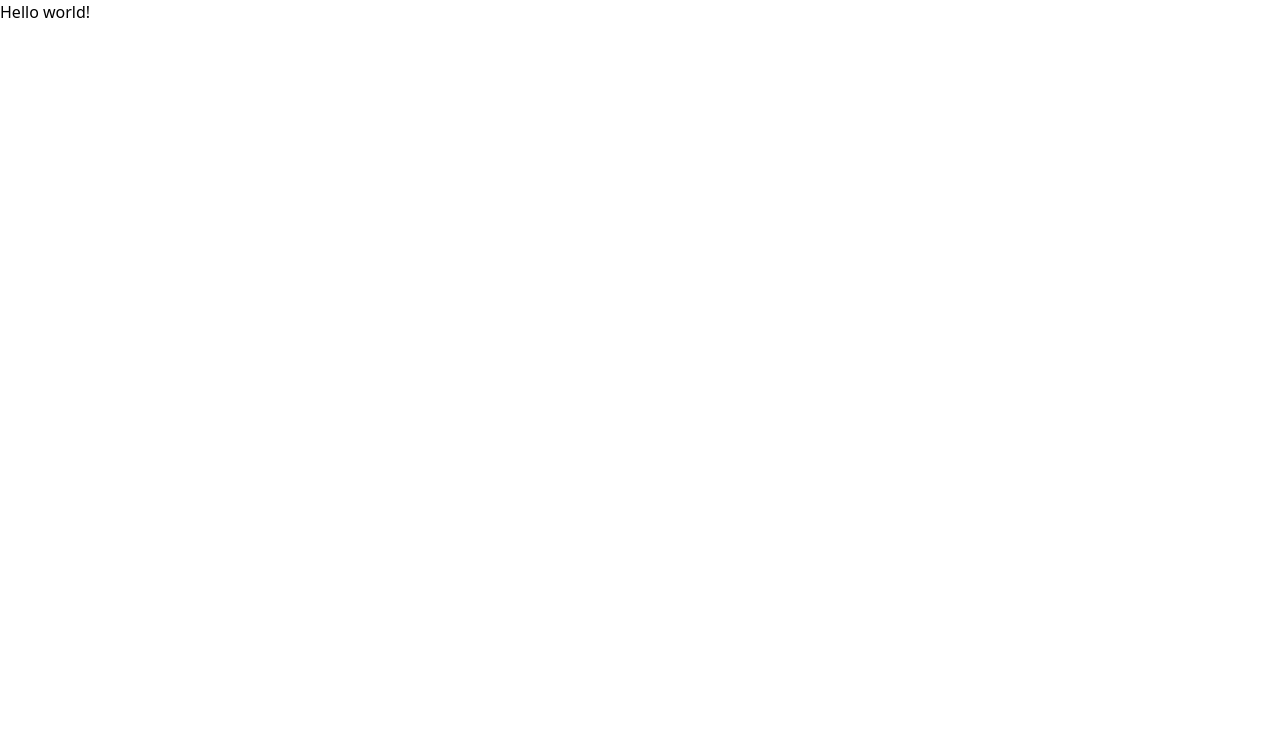
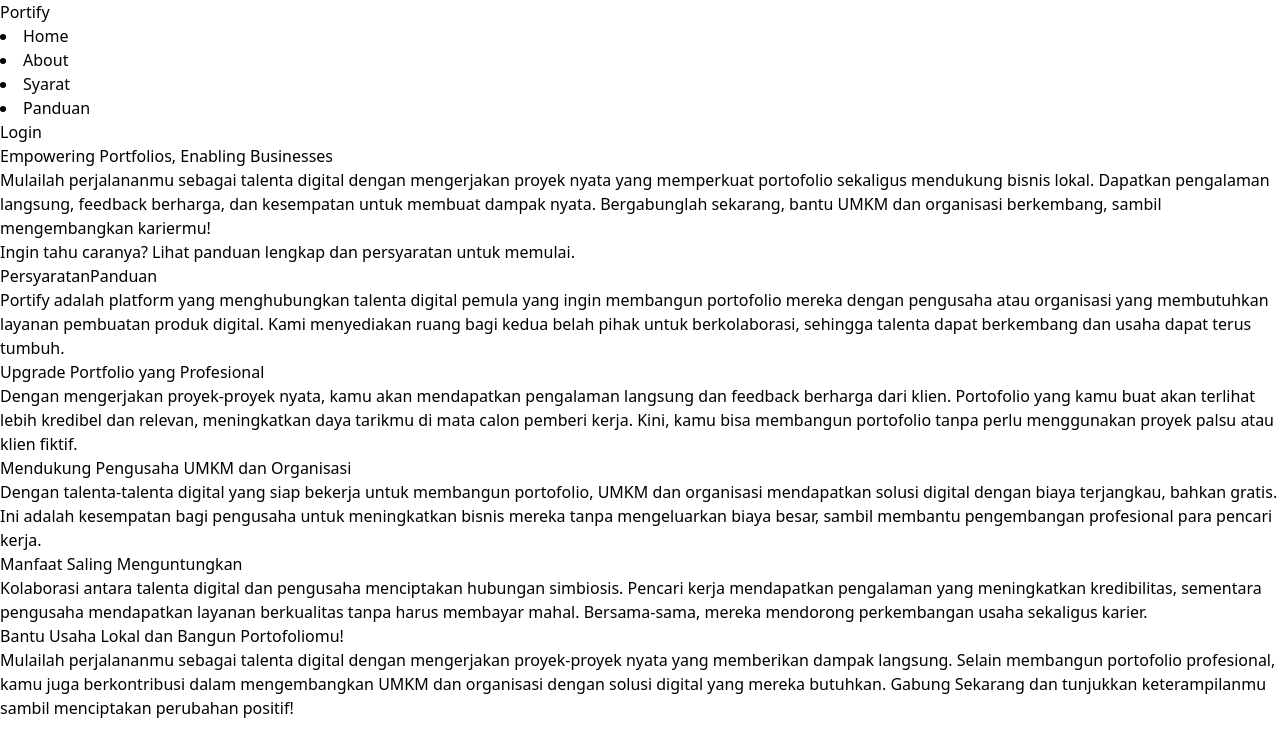
Before and after one commit to Komalasari076/Portify-project, a React (Vite) app: page / in a window 1280 px wide. Shown: the top 756 px of the page. Built offline with nearby package versions, Linux system fonts and the light colour scheme.

Commit message:
menambahkan script untuk Homepage

```diff
--- a/src/App.jsx
+++ b/src/App.jsx
@@ -1,7 +1,15 @@
+import Navbar from "./components/Header/Navbar";
+import AboutSection from "./components/Main/AboutSection";
+import CallToAction from "./components/Main/CallToAction";
+import HeroSection from "./components/Main/HeroSection";
+
 function App() {
   return (
     <>
-      <h1 className="text-3xl font-bold underline">Hello world!</h1>
+      <Navbar />
+      <HeroSection />
+      <AboutSection />
+      <CallToAction />
     </>
   );
 }
--- /dev/null
+++ b/src/components/Header/Navbar.jsx
@@ -0,0 +1,22 @@
+function Logo() {
+  return (
+    <>
+      <div>
+        <h1>Portify</h1>
+      </div>
+
+      <div>
+        <li>Home</li>
+        <li>About</li>
+        <li>Syarat</li>
+        <li>Panduan</li>
+      </div>
+
+      <div>
+        <h1>Login</h1>
+      </div>
+    </>
+  );
+}
+
+export default Logo;
--- /dev/null
+++ b/src/components/Main/AboutSection.jsx
@@ -0,0 +1,53 @@
+function AboutSection() {
+  return (
+    <>
+      <div>
+        <p>
+          Portify adalah platform yang menghubungkan talenta digital pemula yang
+          ingin membangun portofolio mereka dengan pengusaha atau organisasi
+          yang membutuhkan layanan pembuatan produk digital. Kami menyediakan
+          ruang bagi kedua belah pihak untuk berkolaborasi, sehingga talenta
+          dapat berkembang dan usaha dapat terus tumbuh.
+        </p>
+      </div>
+
+      <div>
+        <div>
+          <h1>Upgrade Portfolio yang Profesional</h1>
+          <p>
+            Dengan mengerjakan proyek-proyek nyata, kamu akan mendapatkan
+            pengalaman langsung dan feedback berharga dari klien. Portofolio
+            yang kamu buat akan terlihat lebih kredibel dan relevan,
+            meningkatkan daya tarikmu di mata calon pemberi kerja. Kini, kamu
+            bisa membangun portofolio tanpa perlu menggunakan proyek palsu atau
+            klien fiktif.
+          </p>
+        </div>
+
+        <div>
+          <h1>Mendukung Pengusaha UMKM dan Organisasi</h1>
+          <p>
+            Dengan talenta-talenta digital yang siap bekerja untuk membangun
+            portofolio, UMKM dan organisasi mendapatkan solusi digital dengan
+            biaya terjangkau, bahkan gratis. Ini adalah kesempatan bagi
+            pengusaha untuk meningkatkan bisnis mereka tanpa mengeluarkan biaya
+            besar, sambil membantu pengembangan profesional para pencari kerja.
+          </p>
+        </div>
+
+        <div>
+          <h1>Manfaat Saling Menguntungkan</h1>
+          <p>
+            Kolaborasi antara talenta digital dan pengusaha menciptakan hubungan
+            simbiosis. Pencari kerja mendapatkan pengalaman yang meningkatkan
+            kredibilitas, sementara pengusaha mendapatkan layanan berkualitas
+            tanpa harus membayar mahal. Bersama-sama, mereka mendorong
+            perkembangan usaha sekaligus karier.
+          </p>
+        </div>
+      </div>
+    </>
+  );
+}
+
+export default AboutSection;
--- /dev/null
+++ b/src/components/Main/CallToAction.jsx
@@ -0,0 +1,19 @@
+function CallToAction() {
+  return (
+    <>
+      <div>
+        <h1>Bantu Usaha Lokal dan Bangun Portofoliomu!</h1>
+        <p>
+          Mulailah perjalananmu sebagai talenta digital dengan mengerjakan
+          proyek-proyek nyata yang memberikan dampak langsung. Selain membangun
+          portofolio profesional, kamu juga berkontribusi dalam mengembangkan
+          UMKM dan organisasi dengan solusi digital yang mereka butuhkan. Gabung
+          Sekarang dan tunjukkan keterampilanmu sambil menciptakan perubahan
+          positif!
+        </p>
+      </div>
+    </>
+  );
+}
+
+export default CallToAction;
--- /dev/null
+++ b/src/components/Main/HeroSection.jsx
@@ -0,0 +1,30 @@
+function HeroSection() {
+  return (
+    <>
+      <div>
+        <h1>Empowering Portfolios, Enabling Businesses</h1>
+      </div>
+
+      <div>
+        <p>
+          Mulailah perjalananmu sebagai talenta digital dengan mengerjakan
+          proyek nyata yang memperkuat portofolio sekaligus mendukung bisnis
+          lokal. Dapatkan pengalaman langsung, feedback berharga, dan kesempatan
+          untuk membuat dampak nyata. Bergabunglah sekarang, bantu UMKM dan
+          organisasi berkembang, sambil mengembangkan kariermu!
+        </p>
+        <p>
+          Ingin tahu caranya? Lihat panduan lengkap dan persyaratan untuk
+          memulai.
+        </p>
+      </div>
+
+      <div>
+        <button>Persyaratan</button>
+        <button>Panduan</button>
+      </div>
+    </>
+  );
+}
+
+export default HeroSection;
```
Also changed, not shown: src/components/Header/Login.jsx (added, +22 -0 lines).
